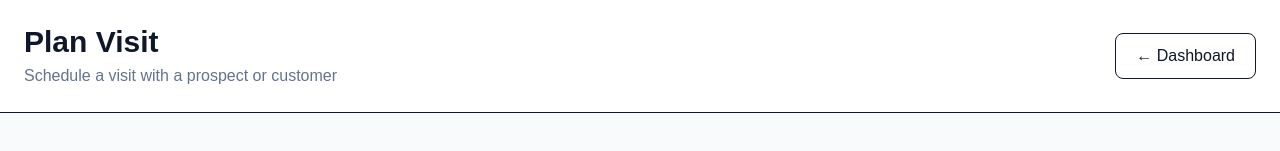
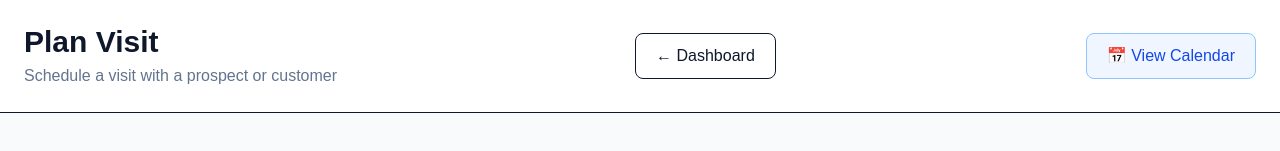
Before and after one commit to Jerry-Wendy/next-starter-template, a Next.js app: page /visits/new in a window 1280 px wide. Shown: the top 151 px of the page. Built offline with nearby package versions, Linux system fonts and the light colour scheme; no server answers; the database is empty.

Commit message:
Add View Calendar button to Plan Visit page

```diff
--- a/src/app/visits/new/page.tsx
+++ b/src/app/visits/new/page.tsx
@@ -41,6 +41,14 @@ const { data: business } = business_id
           >
             ← Dashboard
           </Link>
+          <Link
+  href="/calendar"
+  target="_blank"
+  rel="noopener noreferrer"
+  className="ml-3 rounded-lg border border-blue-300 bg-blue-50 px-5 py-2.5 font-medium text-blue-700 hover:bg-blue-100"
+>
+  📅 View Calendar
+</Link>
         </div>
       </header>
 
```
